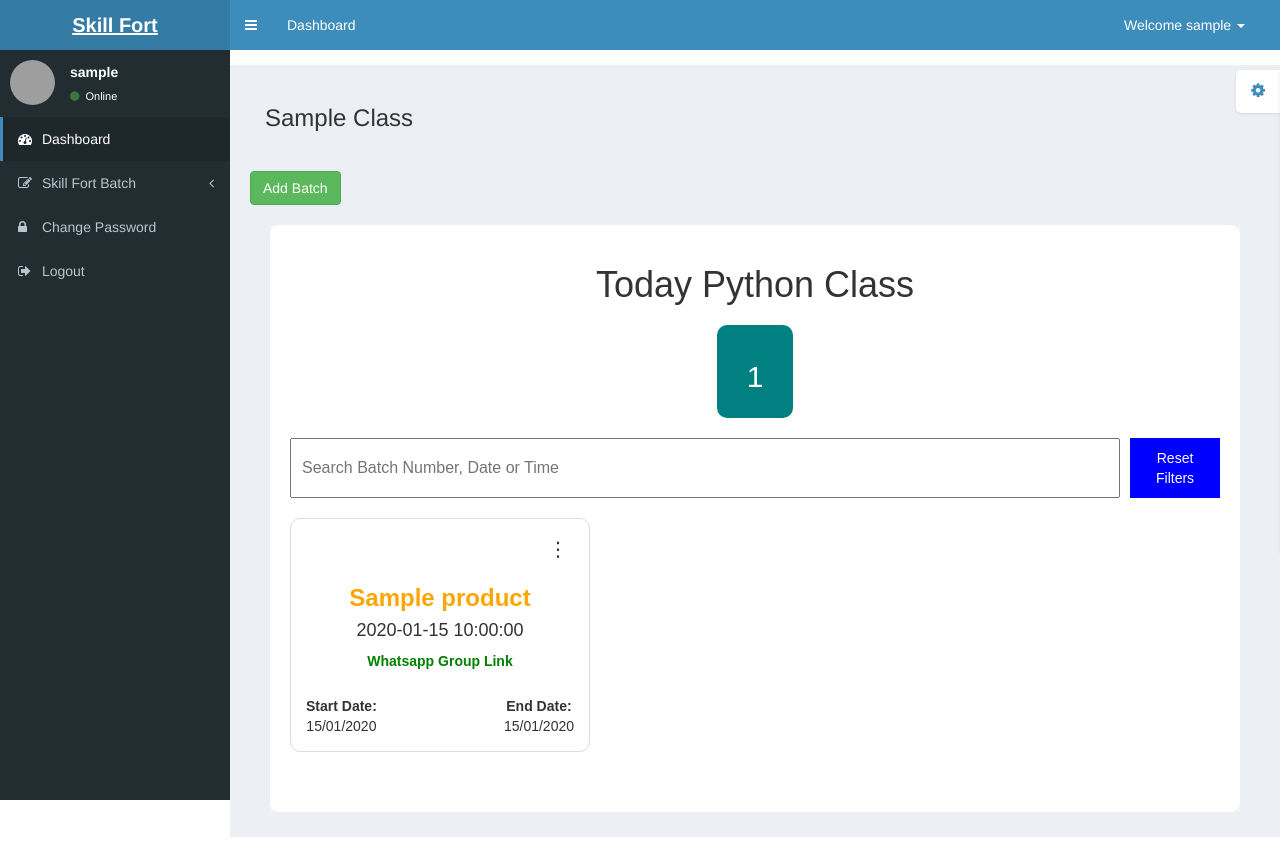
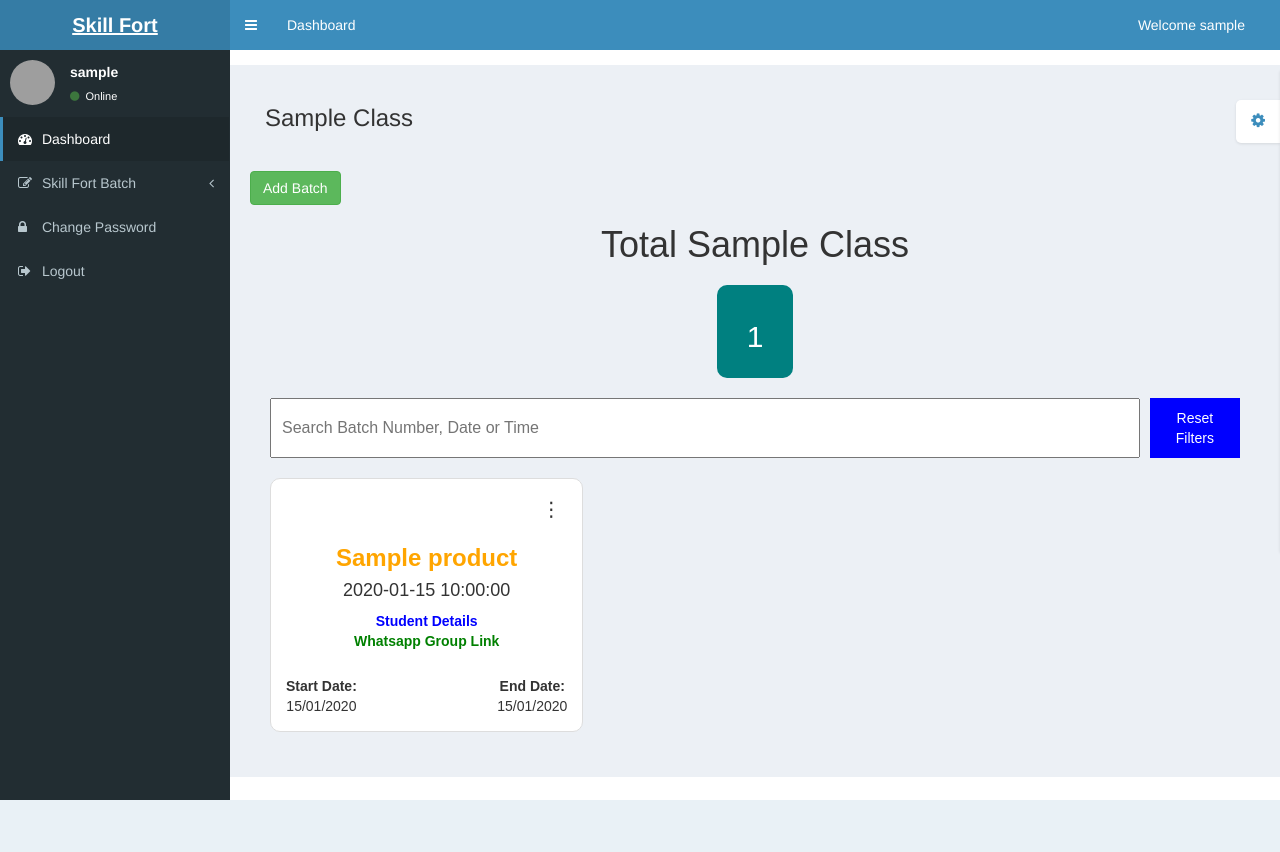
Before and after one commit to selvakumarj1807/SkillFortStudentManagement, a PHP site: the page made by product.php in a window 1280 px wide. After the commit the page ends 800 px from the top, so only its background shows below. Run offline with PHP 8.4, Linux system fonts and the light colour scheme; the visitor is signed in with stand-in values (Sample User, id 1); tables that the repository leaves empty or names only in its code hold one stand-in row (values such as "Sample post"); data that the repository does not hold is empty; some libraries are stand-ins or nearby versions; grey boxes are pictures that could not be loaded.

Commit message:
add batch

```diff
--- a/header.php
+++ b/header.php
@@ -63,14 +63,16 @@ if (!isset($_SESSION['username'])) // If session is not set then redirect to Log
     .classList {
       font-family: Arial, sans-serif;
       margin: 20px;
-      background: #f4f4f4;
+      /*background: #f4f4f4;*/
     }
 
     .container-ClassList {
+      /*
       max-width: 1000px;
       margin: 0 auto;
       background: white;
-      padding: 20px;
+      padding: 10px;
+      */
       border-radius: 10px;
     }
 
@@ -158,6 +160,17 @@ if (!isset($_SESSION['username'])) // If session is not set then redirect to Log
 
     .course-badge a:hover {
       color: darkgreen;
+    }
+
+    .student-badge a {
+      text-decoration: none;
+      color: blue;
+      /* You can set your preferred color */
+      font-weight: bold;
+    }
+
+    .student-badge a:hover {
+      color: darkblue;
     }
 
     .card-footer {
@@ -275,8 +288,8 @@ if (!isset($_SESSION['username'])) // If session is not set then redirect to Log
 
             <ul class="nav navbar-nav navbar-right">
               <li class="dropdown">
-                <a href="#" class="dropdown-toggle" data-toggle="dropdown">
-                  Welcome <?php echo $username; ?> <b class="caret"></b>
+                <a href="#" class="dropdown-toggle" >
+                  Welcome <?php echo $username; ?>
                 </a>
                 <ul class="dropdown-menu">
                   <li><a href="#">Profile</a></li>
--- a/product.php
+++ b/product.php
@@ -35,7 +35,7 @@ $category = $_GET["category"];
 
     <div class="classList">
       <div class="container-ClassList">
-        <h1 id="h1id01">Today Python Class</h1>
+        <h1 id="h1id01">Total <?php echo $category; ?> Class</h1>
 
         <div class="summary">
           <div class="summary-card">
@@ -76,7 +76,11 @@ $category = $_GET["category"];
               </div>
               <h3 class="enquiry-id"><?php echo $class_name; ?></h3>
               <h4><?php echo $class_time; ?></h4>
-              <div class="course-badge"><a href="<?php echo $whatsappLink; ?>" target="_blank">Whatsapp Group Link</a>
+              <div class="student-badge">
+                <a href="#" target="_blank">Student Details</a>
+              </div>
+              <div class="course-badge">
+                <a href="<?php echo $whatsappLink; ?>" target="_blank">Whatsapp Group Link</a>
               </div>
               <div class="card-footer">
                 <div><strong>Start Date:</strong><br><?php echo date("d/m/Y", strtotime($start_date)); ?></div>
```
Also changed, not shown: dist/js/demo.js.
